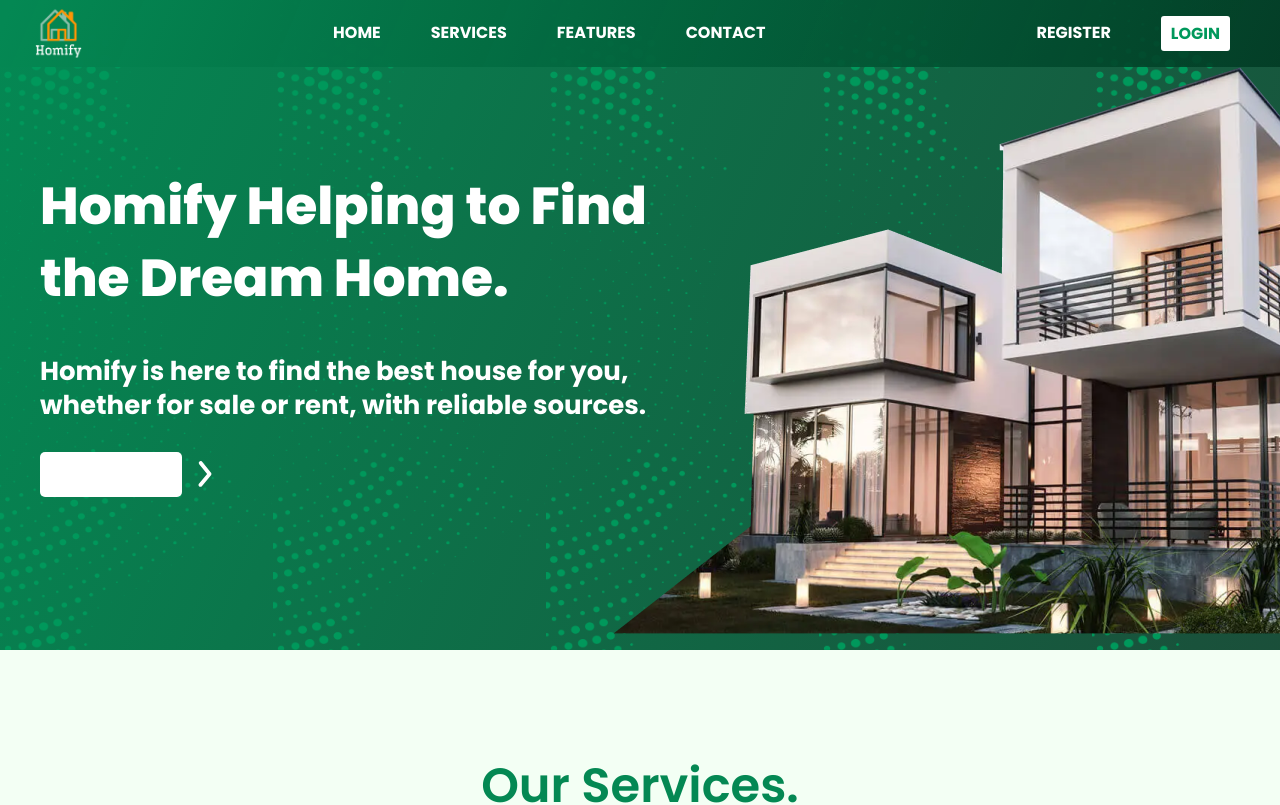
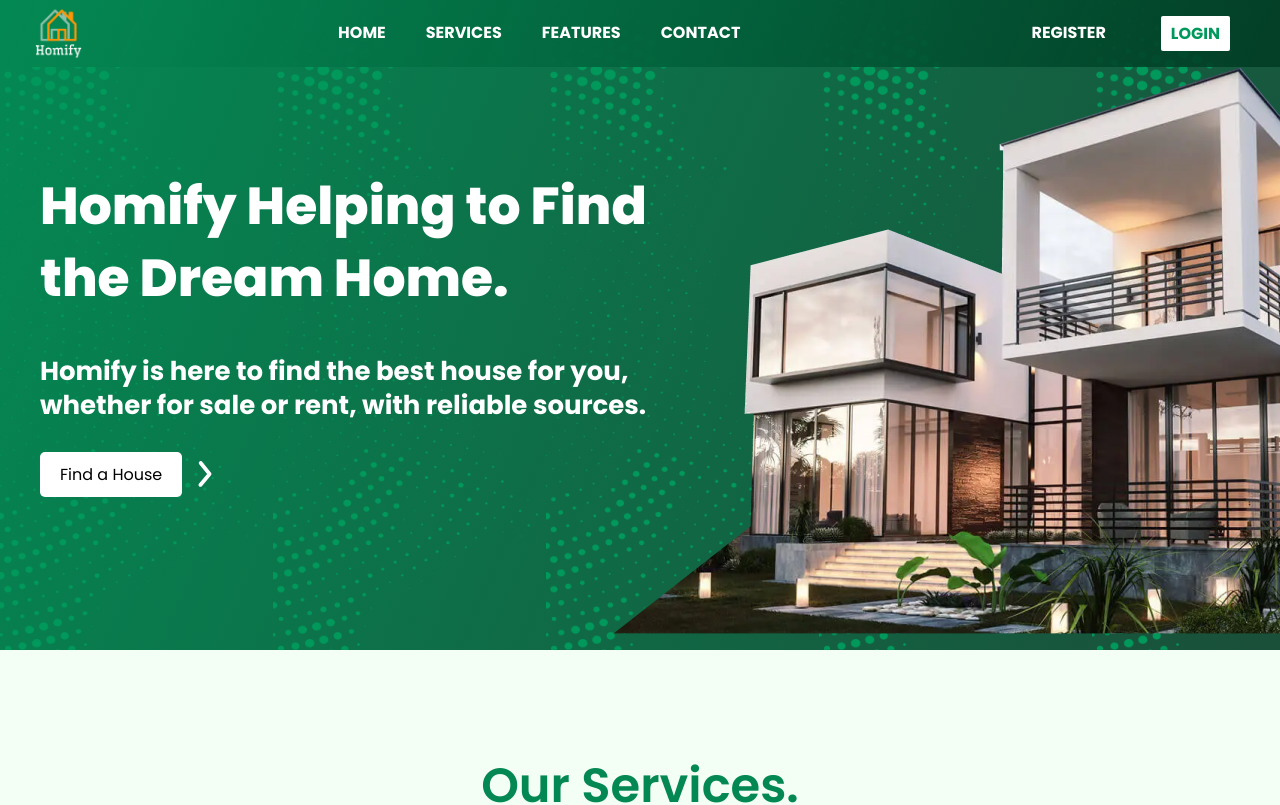
Before and after one commit to Samtegg/Homify, a React (Create React App) app: page / in a window 1280 px wide. Shown: the top 805 px of the page. Built offline with nearby package versions, Linux system fonts and the light colour scheme.

Commit message:
dashboard navigation style fix

```diff
--- a/package.json
+++ b/package.json
@@ -27,7 +27,6 @@
     "server": "nodemon backend/server.js",
     "build": "react-scripts build",
     "test": "react-scripts test",
-
     "eject": "react-scripts eject"
   },
   "type": "module",
@@ -50,6 +49,8 @@
     ]
   },
   "devDependencies": {
+    "@babel/plugin-proposal-private-property-in-object": "^7.21.11",
+    "@babel/plugin-transform-private-property-in-object": "^7.25.9",
     "concurrently": "^9.0.1"
   }
 }
--- a/src/components/DashboardHeader.js
+++ b/src/components/DashboardHeader.js
@@ -15,35 +15,35 @@
   return (
     <header>
 
-        <nav class="homify-nav" id="nav-bar">
+        <nav className="homify-nav" id="nav-bar">
             <Link to='/dashboard'>
-              <a href=""><img class="logo" src={Logo} alt="Homify Logo" /></a>
+              <a href=""><img className="logo" src={Logo} alt="Homify Logo" /></a>
             </Link>
 
-            <a href="#" class="toggle-button">
-                <span class="bar"></span>
-                <span class="bar"></span>
-                <span class="bar"></span>
+            <a href="#" className="toggle-button">
+                <span className="bar"></span>
+                <span className="bar"></span>
+                <span className="bar"></span>
             </a>
 
-            <ul class="second-nav">
+            <ul className="second-nav">
                 <Link to='/myproperties'>
-                  <li class="reg"><a class="dash-anchor" href="./myproperties.html">MY PROPERTIES</a></li>
+                  <li className="reg"><a className="dash-anchor" href="./myproperties.html">MY PROPERTIES</a></li>
                 </Link>
                 <Link to='/topListing'>
-                  <li class="reg"><a class="dash-anchor" href="./toplistings.html">TOP LISTINGS</a></li>
+                  <li className="reg"><a className="dash-anchor" href="./toplistings.html">TOP LISTINGS</a></li>
                 </Link>
                 <Link to='/profile'>
-                  <li class="reg">
-                    <a class="dash-anchor" href="./myprofile.html">
-                      <img src={Accountimg} alt="" class="account-img" />
+                  <li className="reg">
+                    <a className="dash-anchor" href="./myprofile.html">
+                      <img src={Accountimg} alt="" className="account-img acc-img1" />
                     </a>
                   </li>
                 </Link>
                 <Link to='/notification'>
-                  <li class="reg">
-                    <a class="dash-anchor" href="./notification.html">
-                      <img src={Active} alt="" class="account-img"/>
+                  <li className="reg">
+                    <a className="dash-anchor" href="./notification.html">
+                      <img src={Active} alt="" className="account-img acc-img2"/>
                     </a>
                   </li>
                 </Link>
@@ -60,4 +60,4 @@
   )
 }
 
-export default DashboardHeader
+export default DashboardHeader;
--- a/src/components/Header.js
+++ b/src/components/Header.js
@@ -26,7 +26,7 @@
                         </ul>
                         <ul className="second-nav">
                             <Link to="/register">
-                                <li className="reg"><a href="./register/register.html" >REGISTER</a></li>
+                                <li className="reg register-button"><a href="./register/register.html" >REGISTER</a></li>
                             </Link>
                             <Link to="/login">
                                 <li className="login"><a href="./login-signup/login.html" >LOGIN</a></li>
--- a/src/index.css
+++ b/src/index.css
@@ -33,6 +33,10 @@
     cursor: pointer;
 }
 
+h1, h2 {
+	margin: 0;
+}
+
 html {
     scroll-behavior: smooth;
 }
@@ -40,7 +44,6 @@
 body{
     width: 100%;
     color: #fff;
-
 }
 
 .homify-container {
@@ -104,24 +107,37 @@
     transform: translateY(-2px);
 }
 
+.second-nav{
+	display: flex;
+	justify-content: center;
+	align-items: center;
+}
+
 .reg {
     background-color: transparent;
     color: #fff;
     padding: 5px 10px;
-    border-radius: 3px;
+    border-radius: 2px;
+	font-family: Poppins;
+	font-size: 16px;
+	font-weight: 700;
+	line-height: 24px;
+	text-align: left;
+	margin: 0 25px;
     transition: transform 0.2s ease;
 }
+
 .login {
     background-color: #fff;
     color: #00985B;
     padding: 5px 10px;
     margin-right: 35px;
-    border-radius: 3px;
+    border-radius: 2px;
     font-weight: 700;
     font-family: Poppins !important;
 }
 
-.reg:hover, .login:hover {
+.register-button:hover, .login:hover {
     /* background-color: #11d184; */
     /* background-color: #f2fff3; */
     background-color: #F3FFF4;
@@ -201,6 +217,7 @@
 
 .hero-button {
     background-color: #fff;
+    color: #000;
     padding: 10px 20px;
     border: 0;
     border-radius: 5px;
@@ -824,7 +841,7 @@
 
 .homify-nav > ul,  .footer-nav ul{
     display: flex;
-    gap: 30px;
+    gap: 20px;
     padding: 0;
     margin: 0;
     list-style-type: none;
@@ -1379,9 +1396,9 @@
   .margin-top{
     margin-top: 80px;
   }
+
   .dash-anchor  {
     display: flex;
-    gap: 10px;
     align-items: center;
     transition: color 0.3s, transform 0.3s;
 	font-family: Poppins;
@@ -1389,32 +1406,25 @@
 	font-weight: 700;
 	line-height: 24px;
 	text-align: left;
-	margin: 0 10px;
-}
-
-
-
-.reg {
-    background-color: transparent;
-    color: #fff;
-    padding: 5px 10px;
-    border-radius: 2px;
-	font-family: Poppins;
-	font-size: 16px;
-	font-weight: 700;
-	line-height: 24px;
-	text-align: left;
-	margin: 0 10px;
-}
-
-
-h1, h2 {
-	margin: 0;
-}
-
-.toggle-button {
-    display: none;
-}
+    padding: 0 3px;
+	margin: 0 -10px;
+}
+
+.account-img{
+	width: auto;
+	height: 20px !important;
+}
+.acc-img1{
+    filter: invert(1);
+}
+
+.dash-anchor:hover {
+    color: #0ee68f;
+}
+/* .dash-anchor:hover .acc-img1 {
+    filter: brightness(0) saturate(100%) invert(57%) sepia(77%) saturate(579%) hue-rotate(74deg) brightness(97%) contrast(91%);
+} */
+
 
 
 
```
Also changed, not shown: 1 other file (tests, documents, lock files or other folders).
